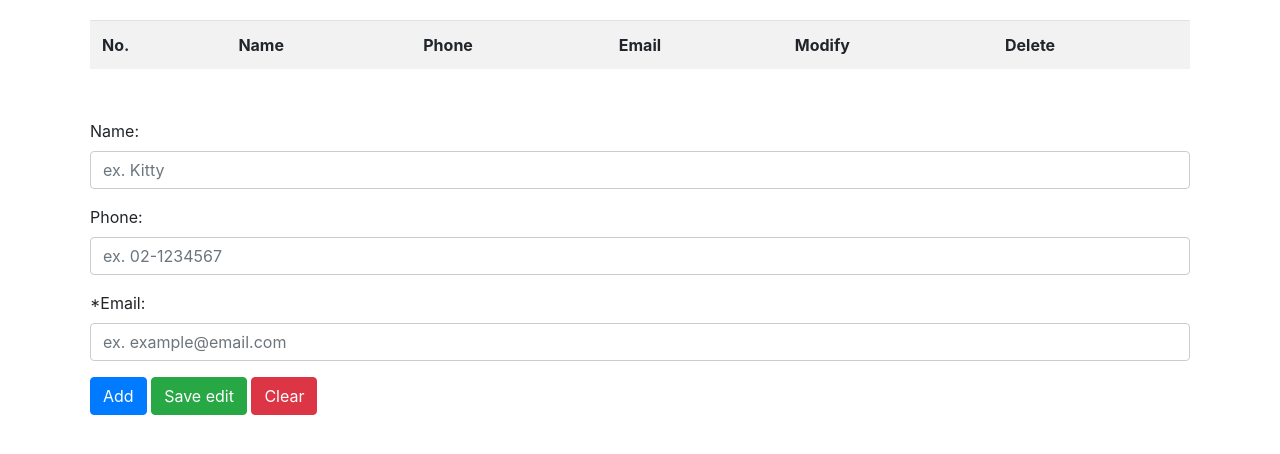
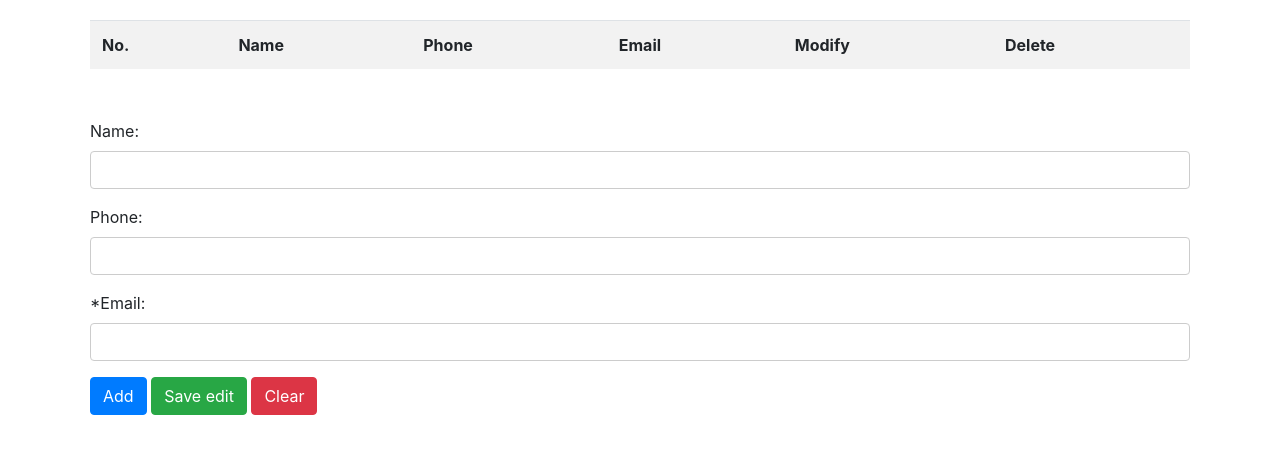
Before and after one commit to KittyCake/mall-programming-test, a plain HTML site: page index.html in a window 1280 px wide. Drawn offline with nearby package versions, Linux system fonts and the light colour scheme.

Commit message:
add style / debug

```diff
--- a/app.js
+++ b/app.js
@@ -40,7 +40,7 @@ let rIndex = false, table = document.getElementById("table");
     }
 
     // select row
-    function selectedRowToInput() {
+    function selectedRowToInput(event) {
 
       for (var i = 1; i < table.rows.length ; i++) {
         table.rows[i].onclick = function() {
@@ -51,8 +51,6 @@ let rIndex = false, table = document.getElementById("table");
           console.log(rIndex);
         }
       }
-
-
     }
 
     // clear form
@@ -83,7 +81,7 @@ let rIndex = false, table = document.getElementById("table");
         cell2.innerHTML = name;
         cell3.innerHTML = phone;
         cell4.innerHTML = email;
-        cell5.innerHTML = cell6.innerHTML + "<button onclick='selectedRowToInput()'; class='btn btn-success'>Edit</button>";
+        cell5.innerHTML = cell6.innerHTML + "<button onclick='selectedRowToInput(event)'; class='btn btn-success'>Edit</button>";
         cell6.innerHTML = cell6.innerHTML + "<button onclick='deleteHtmlTableRow()'; class='btn btn-danger'>Remove</button>";
       }
 
--- a/index.html
+++ b/index.html
@@ -22,17 +22,17 @@
     <div id="form">
       <div class="form-group">
         <label>Name:</label>
-        <input type="text" name="name" id="name" class="form-control" placeholder="ex. Kitty">
+        <input type="text" name="name" id="name" class="form-control">
       </div>
 
       <div class="form-group">
         <label>Phone:</label>
-        <input type="text" name="phone" id="phone" class="form-control" placeholder="ex. 02-1234567">
+        <input type="text" name="phone" id="phone" class="form-control">
       </div>
 
       <div class="form-group">
         <label>*Email:</label>
-        <input type="text" name="email" id="email" class="form-control" placeholder="ex. example@email.com">
+        <input type="text" name="email" id="email" class="form-control">
       </div>
 
       <button onclick="addHtmlTableRow();" class="btn btn-primary">
```
